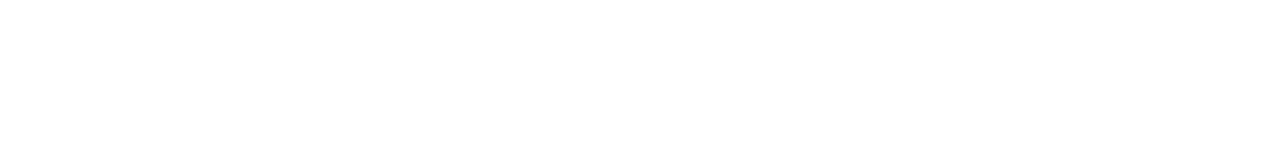
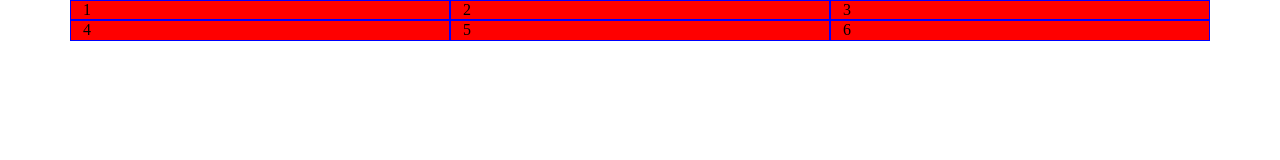
Before and after one commit to VladimirAlD/webpack-v5-template, a website built with webpack: page src/index.html in a window 1280 px wide. Built offline with nearby package versions, Linux system fonts and the light colour scheme.

Commit message:
html livereload

```diff
--- a/src/index.html
+++ b/src/index.html
@@ -8,11 +8,19 @@
   <title><%= title %></title>
 </head>
 
-<body class="site-body">
-  <header class="site-header"></header>
-  <main class="site-main">
+<body>
+  <main>
+    <div class="container">
+      <div class="row">
+        <div class="col-4">1</div>
+        <div class="col-4">2</div>
+        <div class="col-4">3</div>
+        <div class="col-4">4</div>
+        <div class="col-4">5</div>
+        <div class="col-4">6</div>
+      </div>
+    </div>
   </main>
-  <footer class="site-footer"></footer>
 </body>
 
 </html>
--- a/src/index.js
+++ b/src/index.js
@@ -1 +1,4 @@
+import '../src/index.html';
+// import 'bootstrap';
+import 'bootstrap/dist/css/bootstrap-grid.min.css';
 import './scss/style.scss';
--- /dev/null
+++ b/src/scss/components/custom.scss
@@ -0,0 +1,4 @@
+.row div {
+  background-color: red;
+  border: 1px solid blue;
+}
--- a/src/scss/style.scss
+++ b/src/scss/style.scss
@@ -4,8 +4,9 @@
 @import "typography";
 @import "mixin";
 
-@import "./components/site-body.scss";
-@import "./components/site-header.scss";
-@import "./components/site-main.scss";
-@import "./components/site-footer.scss";
-@import "./components/container.scss";
+// @import "./components/site-body.scss";
+// @import "./components/site-header.scss";
+// @import "./components/site-main.scss";
+// @import "./components/site-footer.scss";
+// @import "./components/container.scss";
+@import "./components/custom.scss";
--- a/webpack.config.js
+++ b/webpack.config.js
@@ -98,6 +98,13 @@ module.exports = {
   plugins: plugins(),
   module: {
     rules: [
+      // HTML
+      {
+        test: /\.html/,
+        use: {
+          loader: 'html-loader'
+        }
+      },
       // JavaScript
       {
         test: /\.js$/,
```
Also changed, not shown: package.json (+5 -2 lines), src/assets/img/logo.png (added), 1 other file.
